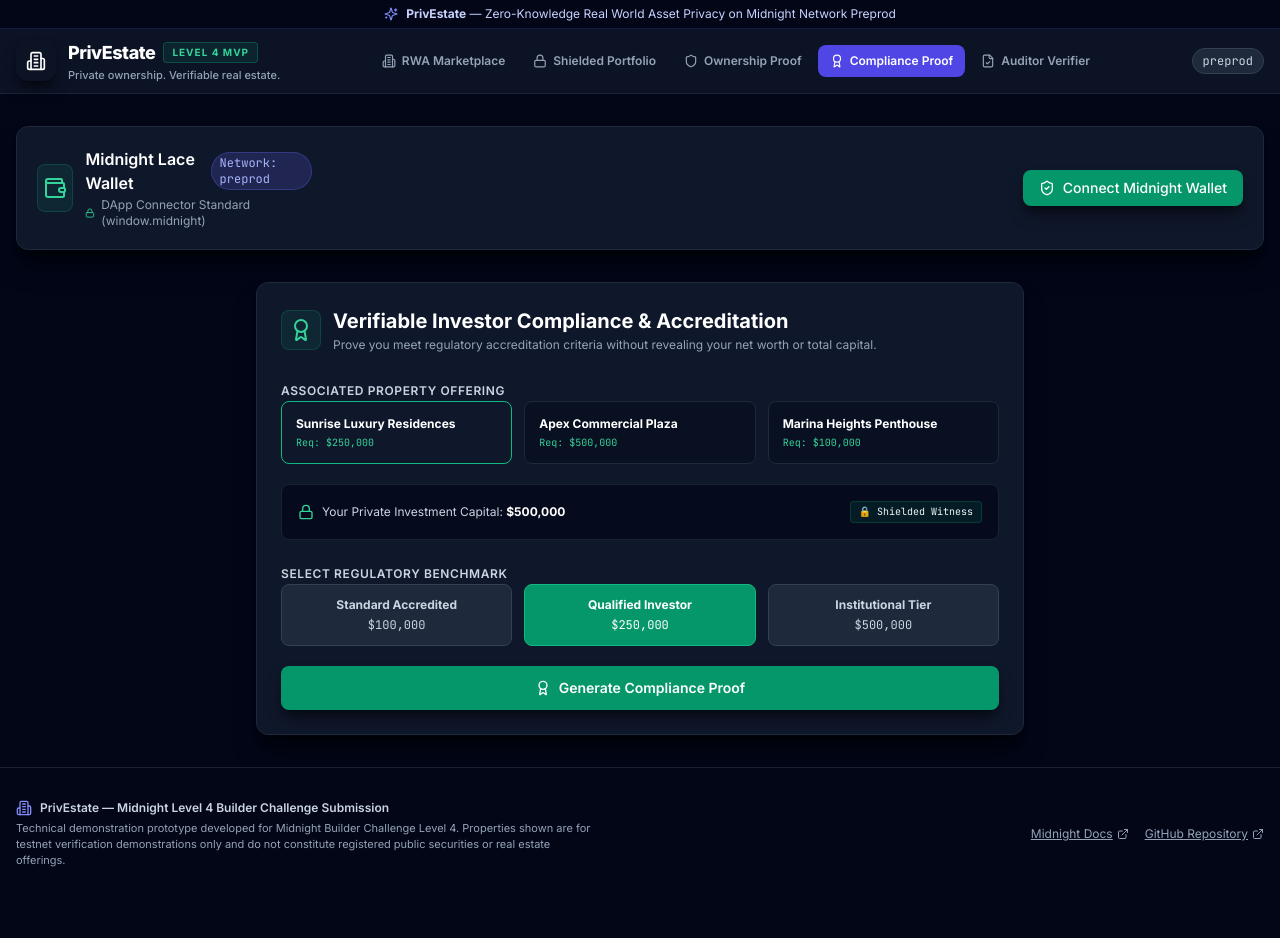
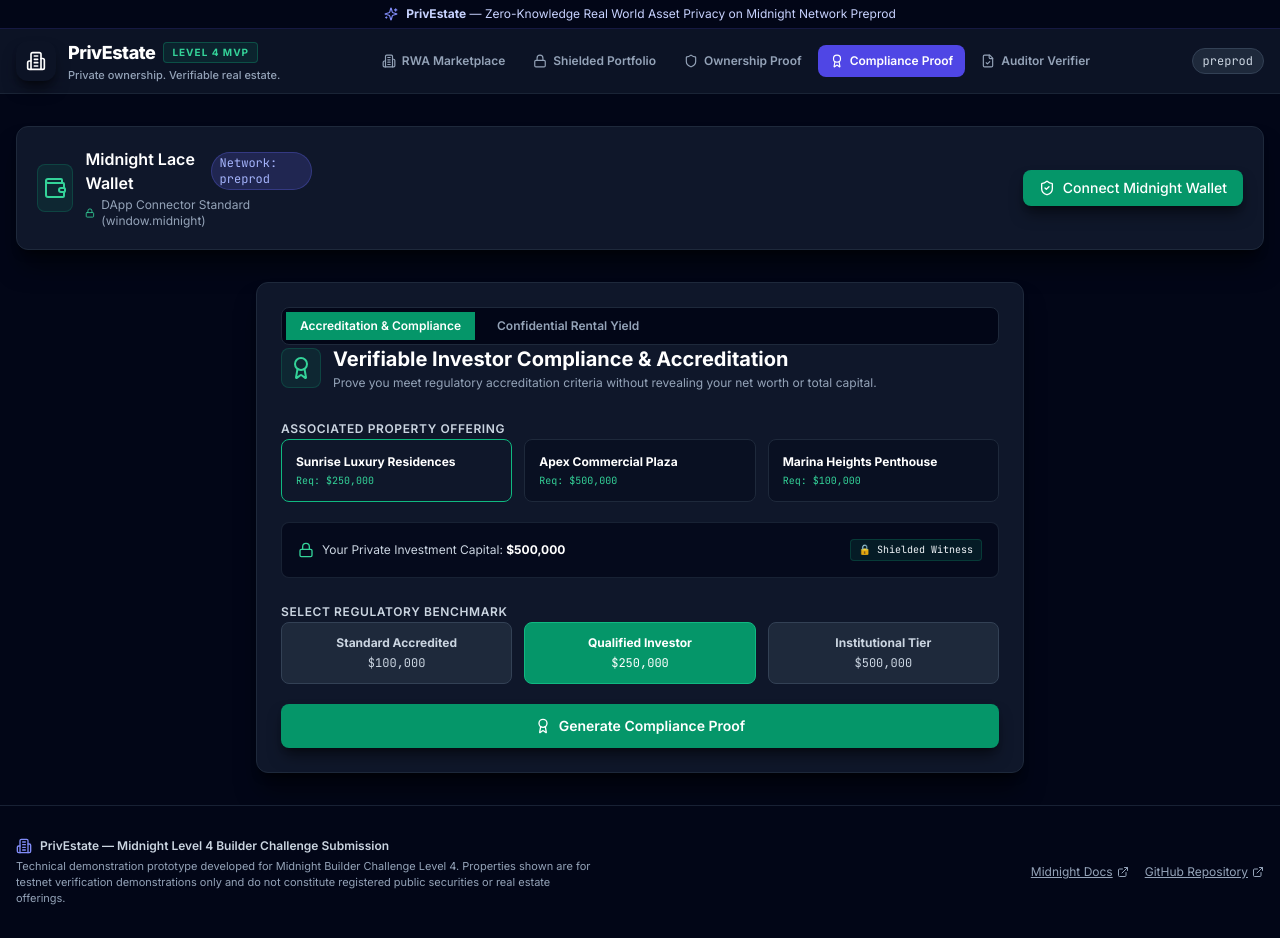
Before and after one commit to parasbabar/Level-5, a React (Vite) app: page / in a window 1280 px wide. Both pictures are taken after a click on the button "Compliance Proof". Before the commit the page ends 900 px from the top, so only its background shows below. Built offline with nearby package versions, Linux system fonts and the light colour scheme; what @midnight-ntwrk/compact-runtime would draw is missing.

Commit message:
feat: integrate confidential rental yield verification and refine documentation placeholders

```diff
--- a/src/App.tsx
+++ b/src/App.tsx
@@ -13,6 +13,7 @@
   const midnight = useMidnight();
   const [activeTab, setActiveTab] = useState<ActiveTab>('marketplace');
   const [selectedProperty, setSelectedProperty] = useState<PropertyMetadata | null>(null);
+  const [complianceMode, setComplianceMode] = useState<'compliance' | 'rental'>('compliance');
 
   const handleSelectPropertyForProof = (
     property: PropertyMetadata,
@@ -22,9 +23,11 @@
     if (type === 'ownership') {
       setActiveTab('ownership');
     } else if (type === 'compliance') {
+      setComplianceMode('compliance');
       setActiveTab('compliance');
     } else {
-      setActiveTab('ownership');
+      setComplianceMode('rental');
+      setActiveTab('compliance');
     }
   };
 
@@ -87,6 +90,8 @@
             proofStatus={midnight.currentProofStatus}
             onSelectProperty={setSelectedProperty}
             onGenerateProof={midnight.proveCompliance}
+            onGenerateRentalProof={midnight.proveRentalYield}
+            initialMode={complianceMode}
           />
         )}
 
--- a/src/components/ComplianceProof.tsx
+++ b/src/components/ComplianceProof.tsx
@@ -10,6 +10,8 @@
   proofStatus: string | null;
   onSelectProperty: (property: PropertyMetadata) => void;
   onGenerateProof: (property: PropertyMetadata, minimumUsd: bigint) => Promise<VerificationResult>;
+  onGenerateRentalProof?: (property: PropertyMetadata, minimumYieldUsd: bigint) => Promise<VerificationResult>;
+  initialMode?: 'compliance' | 'rental';
 }
 
 export const ComplianceProof: React.FC<ComplianceProofProps> = ({
@@ -20,13 +22,23 @@
   proofStatus,
   onSelectProperty,
   onGenerateProof,
+  onGenerateRentalProof,
+  initialMode = 'compliance',
 }) => {
   const currentProperty = selectedProperty || properties[0];
   const holding = portfolio[currentProperty.id];
 
+  const [proofMode, setProofMode] = useState<'compliance' | 'rental'>(initialMode);
   const [minimumRequirement, setMinimumRequirement] = useState<number>(250_000);
+  const [minimumYieldRequirement, setMinimumYieldRequirement] = useState<number>(30_000);
   const [lastResult, setLastResult] = useState<VerificationResult | null>(null);
   const [executionError, setExecutionError] = useState<string | null>(null);
+
+  React.useEffect(() => {
+    if (initialMode) {
+      setProofMode(initialMode);
+    }
+  }, [initialMode]);
 
   const handleSubmit = async (e: React.FormEvent) => {
     e.preventDefault();
@@ -34,25 +46,70 @@
     setLastResult(null);
 
     try {
+      if (proofMode === 'compliance') {
         const res = await onGenerateProof(currentProperty, BigInt(minimumRequirement));
         setLastResult(res);
+      } else if (onGenerateRentalProof) {
+        const res = await onGenerateRentalProof(currentProperty, BigInt(minimumYieldRequirement));
+        setLastResult(res);
+      }
     } catch (err: any) {
-      setExecutionError(err.message || 'Compliance verification failed. Threshold requirement not satisfied.');
+      setExecutionError(err.message || 'Verification failed. Threshold requirement not satisfied.');
     }
   };
 
   return (
     <div className="max-w-3xl mx-auto space-y-6">
       <div className="bg-slate-900 border border-slate-800 p-6 rounded-xl shadow-xl">
+        {/* Mode Selector */}
+        <div className="flex items-center gap-2 mb-6 p-1 bg-slate-950 rounded-lg border border-slate-800 w-fit">
+          <button
+            type="button"
+            onClick={() => {
+              setProofMode('compliance');
+              setLastResult(null);
+              setExecutionError(null);
+            }}
+            className={`px-3.5 py-1.5 rounded-md text-xs font-semibold transition ${
+              proofMode === 'compliance'
+                ? 'bg-emerald-600 text-white shadow-md'
+                : 'text-slate-400 hover:text-slate-200'
+            }`}
+          >
+            Accreditation & Compliance
+          </button>
+          <button
+            type="button"
+            onClick={() => {
+              setProofMode('rental');
+              setLastResult(null);
+              setExecutionError(null);
+            }}
+            className={`px-3.5 py-1.5 rounded-md text-xs font-semibold transition ${
+              proofMode === 'rental'
+                ? 'bg-emerald-600 text-white shadow-md'
+                : 'text-slate-400 hover:text-slate-200'
+            }`}
+          >
+            Confidential Rental Yield
+          </button>
+        </div>
+
         {/* Title */}
         <div className="flex items-center gap-3">
           <div className="w-10 h-10 rounded-lg bg-emerald-500/10 border border-emerald-500/20 flex items-center justify-center text-emerald-400">
             <Award className="w-6 h-6" />
           </div>
           <div>
-            <h2 className="text-xl font-bold text-white">Verifiable Investor Compliance & Accreditation</h2>
+            <h2 className="text-xl font-bold text-white">
+              {proofMode === 'compliance'
+                ? 'Verifiable Investor Compliance & Accreditation'
+                : 'Confidential Rental Yield Proof'}
+            </h2>
             <p className="text-xs text-slate-400 mt-0.5">
-              Prove you meet regulatory accreditation criteria without revealing your net worth or total capital.
+              {proofMode === 'compliance'
+                ? 'Prove you meet regulatory accreditation criteria without revealing your net worth or total capital.'
+                : 'Prove your property rental distribution satisfies yield benchmarks without disclosing private earnings.'}
             </p>
           </div>
         </div>
@@ -84,7 +141,9 @@
                   >
                     <span className="font-bold text-xs truncate text-white">{prop.name}</span>
                     <span className="text-[10px] font-mono text-emerald-400 mt-1">
-                      Req: ${prop.complianceMinimumUsd.toLocaleString()}
+                      {proofMode === 'compliance'
+                        ? `Req: $${prop.complianceMinimumUsd.toLocaleString()}`
+                        : `APY: ${prop.projectedYieldApy}`}
                     </span>
                   </button>
                 );
@@ -97,7 +156,21 @@
             <div className="flex items-center gap-2 text-slate-300">
               <Lock className="w-4 h-4 text-emerald-400" />
               <span>
-                Your Private Investment Capital: <strong className="text-white">${holding?.investmentAmountUsd.toLocaleString()}</strong>
+                {proofMode === 'compliance' ? (
+                  <>
+                    Your Private Investment Capital:{' '}
+                    <strong className="text-white">
+                      ${holding?.investmentAmountUsd.toLocaleString()}
+                    </strong>
+                  </>
+                ) : (
+                  <>
+                    Your Confidential Rental Income:{' '}
+                    <strong className="text-white">
+                      ${holding?.annualRentalIncomeUsd.toLocaleString()}/yr
+                    </strong>
+                  </>
+                )}
               </span>
             </div>
             <span className="text-[10px] font-mono text-emerald-400/90 bg-emerald-500/10 px-2 py-0.5 rounded border border-emerald-500/20">
@@ -106,6 +179,7 @@
           </div>
 
           {/* Preset Requirements */}
+          {proofMode === 'compliance' ? (
             <div>
               <label className="block text-xs font-semibold text-slate-300 uppercase tracking-wider mb-2">
                 Select Regulatory Benchmark
@@ -132,6 +206,34 @@
                 ))}
               </div>
             </div>
+          ) : (
+            <div>
+              <label className="block text-xs font-semibold text-slate-300 uppercase tracking-wider mb-2">
+                Select Annual Rental Claim Benchmark
+              </label>
+              <div className="grid grid-cols-1 sm:grid-cols-3 gap-3">
+                {[
+                  { label: 'Tier 1 Minimum Yield', amount: 25_000 },
+                  { label: 'Tier 2 Target Yield', amount: 40_000 },
+                  { label: 'Tier 3 High Yield', amount: 60_000 },
+                ].map((tier) => (
+                  <button
+                    key={tier.amount}
+                    type="button"
+                    onClick={() => setMinimumYieldRequirement(tier.amount)}
+                    className={`p-3 rounded-lg border text-left transition ${
+                      minimumYieldRequirement === tier.amount
+                        ? 'bg-emerald-600 text-white border-emerald-500'
+                        : 'bg-slate-800 text-slate-300 border-slate-700 hover:bg-slate-700'
+                    }`}
+                  >
+                    <div className="text-xs font-bold">{tier.label}</div>
+                    <div className="text-xs font-mono mt-1 opacity-90">${tier.amount.toLocaleString()}/yr</div>
+                  </button>
+                ))}
+              </div>
+            </div>
+          )}
 
           {/* Submit */}
           <button
@@ -142,12 +244,16 @@
             {isGenerating ? (
               <>
                 <RefreshCw className="w-4 h-4 animate-spin" />
-                <span>Evaluating Compliance Circuit...</span>
+                <span>Evaluating Midnight Circuit...</span>
               </>
             ) : (
               <>
                 <Award className="w-4 h-4" />
-                <span>Generate Compliance Proof</span>
+                <span>
+                  {proofMode === 'compliance'
+                    ? 'Generate Compliance Proof'
+                    : 'Generate Rental Yield Proof'}
+                </span>
               </>
             )}
           </button>
@@ -166,10 +272,14 @@
           <div className="mt-4 p-4 rounded-lg bg-rose-500/10 border border-rose-500/30 text-xs text-rose-300 flex items-start gap-3">
             <AlertCircle className="w-4 h-4 text-rose-400 shrink-0 mt-0.5" />
             <div>
-              <p className="font-bold text-rose-200">Compliance Requirement Rejected</p>
+              <p className="font-bold text-rose-200">
+                {proofMode === 'compliance'
+                  ? 'Compliance Requirement Rejected'
+                  : 'Rental Yield Requirement Rejected'}
+              </p>
               <p className="mt-0.5">{executionError}</p>
               <p className="mt-1 text-slate-400">
-                Constraint: <code className="text-rose-300">investmentAmount &gt;= ${minimumRequirement.toLocaleString()}</code> evaluated to false in the Compact circuit.
+                The constraint was not satisfied in the Compact circuit. The private witness value did not meet the claimed threshold.
               </p>
             </div>
           </div>
@@ -180,13 +290,13 @@
           <div className="mt-6 p-5 rounded-xl bg-emerald-950/20 border border-emerald-500/40 space-y-4">
             <div className="flex items-center gap-2 text-emerald-400 font-bold text-sm">
               <CheckCircle2 className="w-5 h-5" />
-              <span>✓ Eligible & Cryptographically Validated</span>
+              <span>✓ Cryptographically Validated by Midnight Circuit</span>
             </div>
 
             <div className="bg-slate-950/70 p-4 rounded-lg border border-slate-800 text-xs space-y-2.5">
               <div className="flex justify-between items-center text-slate-300">
-                <span className="text-slate-400">Accreditation Requirement:</span>
-                <span className="font-semibold text-white">&gt;= ${minimumRequirement.toLocaleString()}</span>
+                <span className="text-slate-400">Claim Verified:</span>
+                <span className="font-semibold text-white">{lastResult.publicClaim}</span>
               </div>
               <div className="flex justify-between items-center text-slate-300">
                 <span className="text-slate-400">Underlying Financial Amount:</span>
@@ -199,7 +309,7 @@
                 <span className="font-mono text-indigo-400">{lastResult.zkirCircuit}</span>
               </div>
               <div className="flex justify-between items-center text-slate-300">
-                <span className="text-slate-400">Regulator Verification Key:</span>
+                <span className="text-slate-400">Regulator Verification Commitment:</span>
                 <span className="font-mono text-slate-400 truncate max-w-[280px]">
                   {lastResult.proofHash}
                 </span>
@@ -209,7 +319,7 @@
             <div className="p-3 bg-emerald-500/10 rounded-lg border border-emerald-500/20 text-xs text-emerald-300 flex items-start gap-2">
               <Info className="w-4 h-4 text-emerald-400 shrink-0 mt-0.5" />
               <span>
-                Auditors can confirm you satisfy regulatory thresholds without receiving access to your bank statements, tax returns, or exact portfolio size.
+                Auditors can confirm you satisfy regulatory or financial thresholds without receiving access to your bank statements, tax returns, or private distribution accounts.
               </span>
             </div>
           </div>
```
Also changed, not shown: 1 other file (tests, documents, lock files or other folders). Lines whose indentation alone changed are shown as unchanged.
